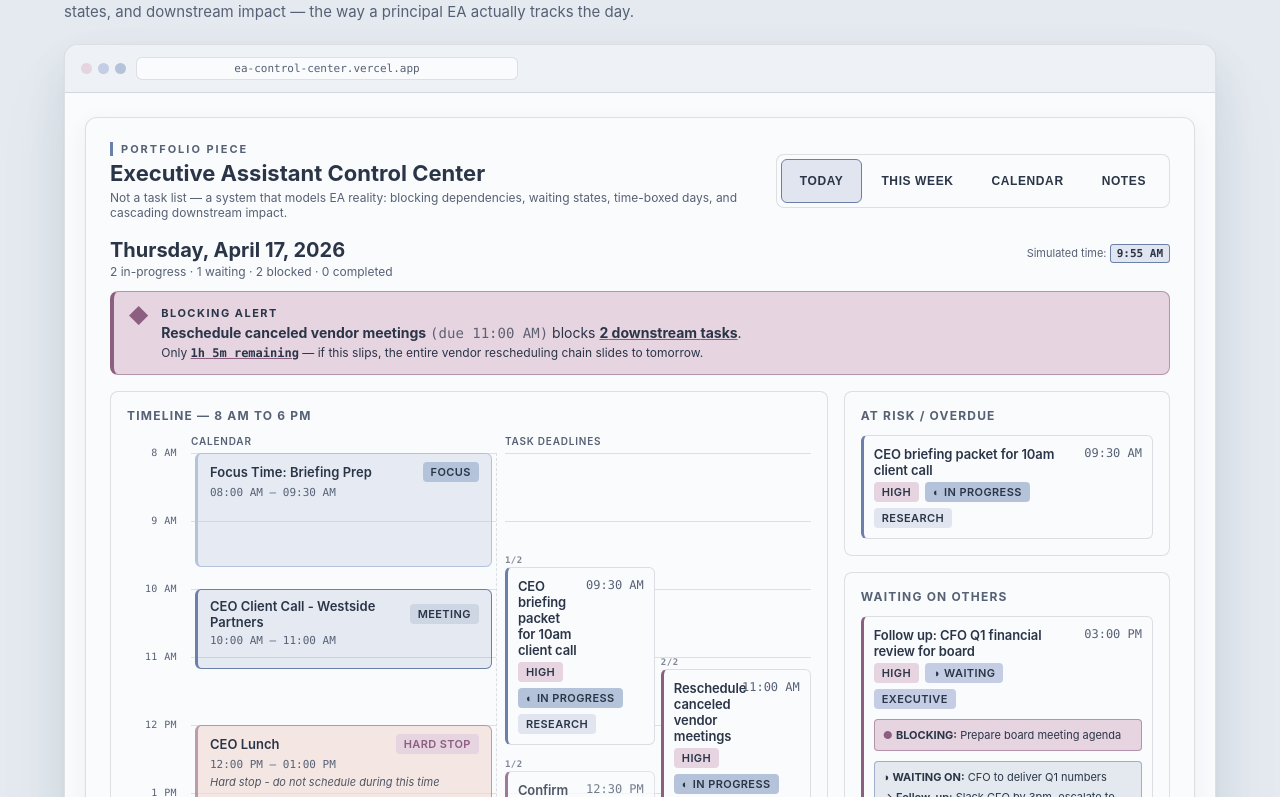
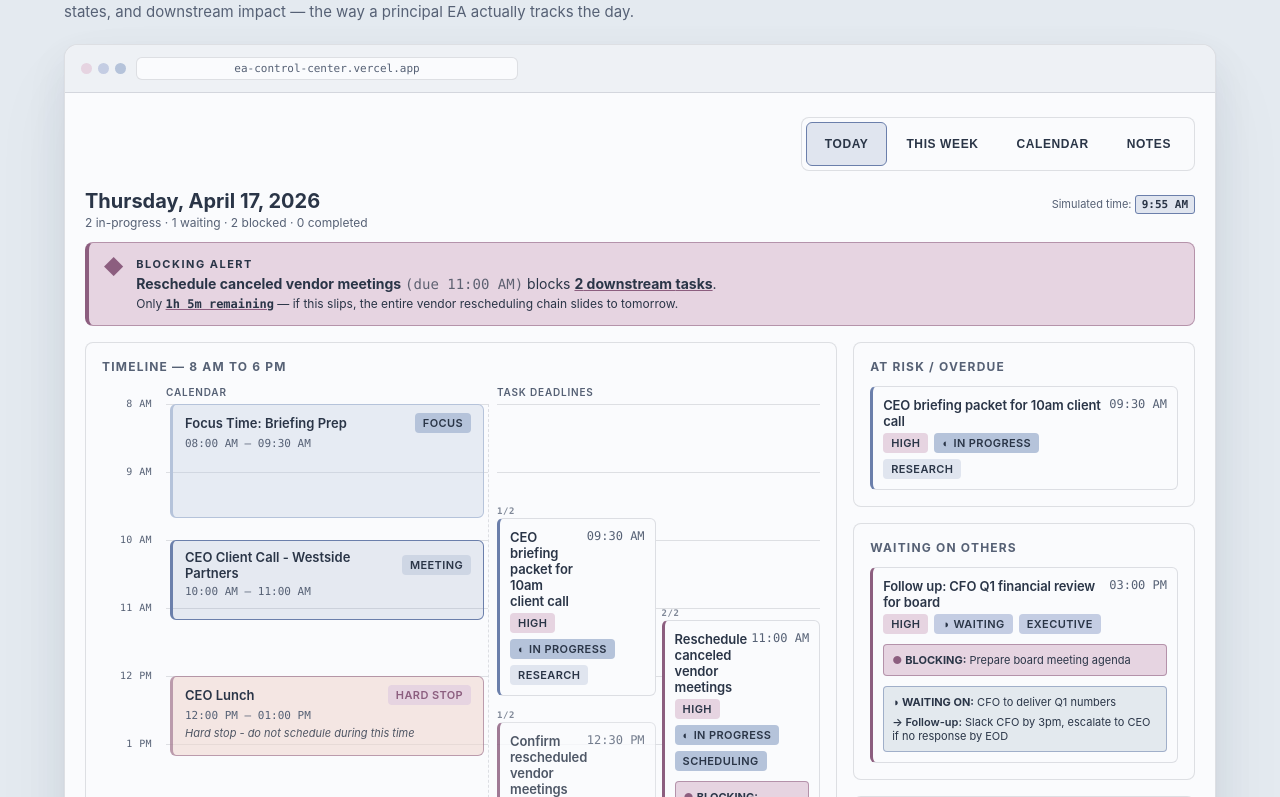
Before and after one commit to devika-builds/ea-control-center, a React (Vite) app in the folder ea-control-center/: page / in a window 1280 px wide. Shown: the part 1003-1800 px from the top of the page. Built offline with nearby package versions, Linux system fonts and the light colour scheme.

Commit message:
Add files via upload

```diff
--- a/ea-control-center/src/ExecutiveAssistantControlCenter.jsx
+++ b/ea-control-center/src/ExecutiveAssistantControlCenter.jsx
@@ -2162,40 +2162,23 @@ const EAControlCenterCore = () => {
       `}</style>
     <div
       style={{
-        background: COLORS.cardBg,
+        background: "transparent",
         color: COLORS.text,
         fontFamily: FONT_STACK,
-        padding: 24,
-        borderRadius: 12,
-        border: `1px solid ${COLORS.borderColor}`,
-        boxShadow: "0 1px 2px rgba(42, 53, 71, 0.04), 0 8px 24px rgba(42, 53, 71, 0.06)",
-        minHeight: 640,
+        padding: 0,
       }}
     >
-      {/* Header */}
+      {/* Header — tabs only; shell hero provides the title & tagline */}
       <div
         style={{
           display: "flex",
-          justifyContent: "space-between",
+          justifyContent: "flex-end",
           alignItems: "center",
           marginBottom: 18,
           flexWrap: "wrap",
           gap: 12,
         }}
       >
-        <div>
-          <div style={{ fontSize: 11, color: COLORS.textSecondary, letterSpacing: 2, textTransform: "uppercase", fontWeight: 700, borderLeft: `3px solid ${COLORS.accent}`, paddingLeft: 8 }}>
-            Portfolio Piece
-          </div>
-          <div style={{ fontSize: 22, fontWeight: 700, marginTop: 4 }}>
-            Executive Assistant Control Center
-          </div>
-          <div style={{ fontSize: 12, color: COLORS.textSecondary, marginTop: 4, maxWidth: 640 }}>
-            Not a task list — a system that models EA reality: blocking dependencies, waiting
-            states, time-boxed days, and cascading downstream impact.
-          </div>
-        </div>
-
         {/* Tabs */}
         <div
           role="tablist"
```
